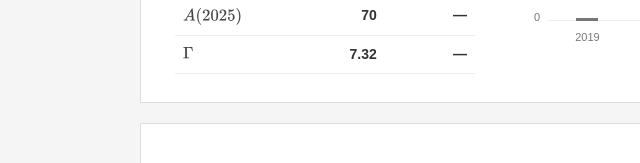
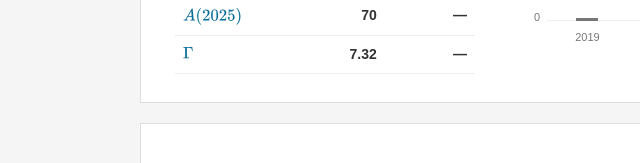
Before and after one commit to PotatoCobbler/potatocobbler.github.io, a plain HTML site: page publications/index.html in a window 1280 px wide. Shown: the part 762-925 px from the top of the page, 0-640 px from the left. Drawn offline with nearby package versions, Linux system fonts and the light colour scheme.

Commit message:
Update index.html

```diff
--- a/publications/index.html
+++ b/publications/index.html
@@ -121,13 +121,21 @@
             </tr>
 
             <tr>
-              <td>\(A(2025)\)</td>
+              <td>
+                <a href="https://vanderhamnmr.com/projects/science/career-momentum-index">
+                  \(A(2025)\)
+                </a>
+              </td>
               <td>70</td>
               <td>—</td>
             </tr>
 
             <tr>
-              <td>\(\Gamma\)</td>
+              <td>
+                <a href="https://vanderhamnmr.com/projects/science/career-momentum-index">
+                  \(\Gamma\)
+                </a>
+              </td>
               <td>7.32</td>
               <td>—</td>
             </tr>
```
